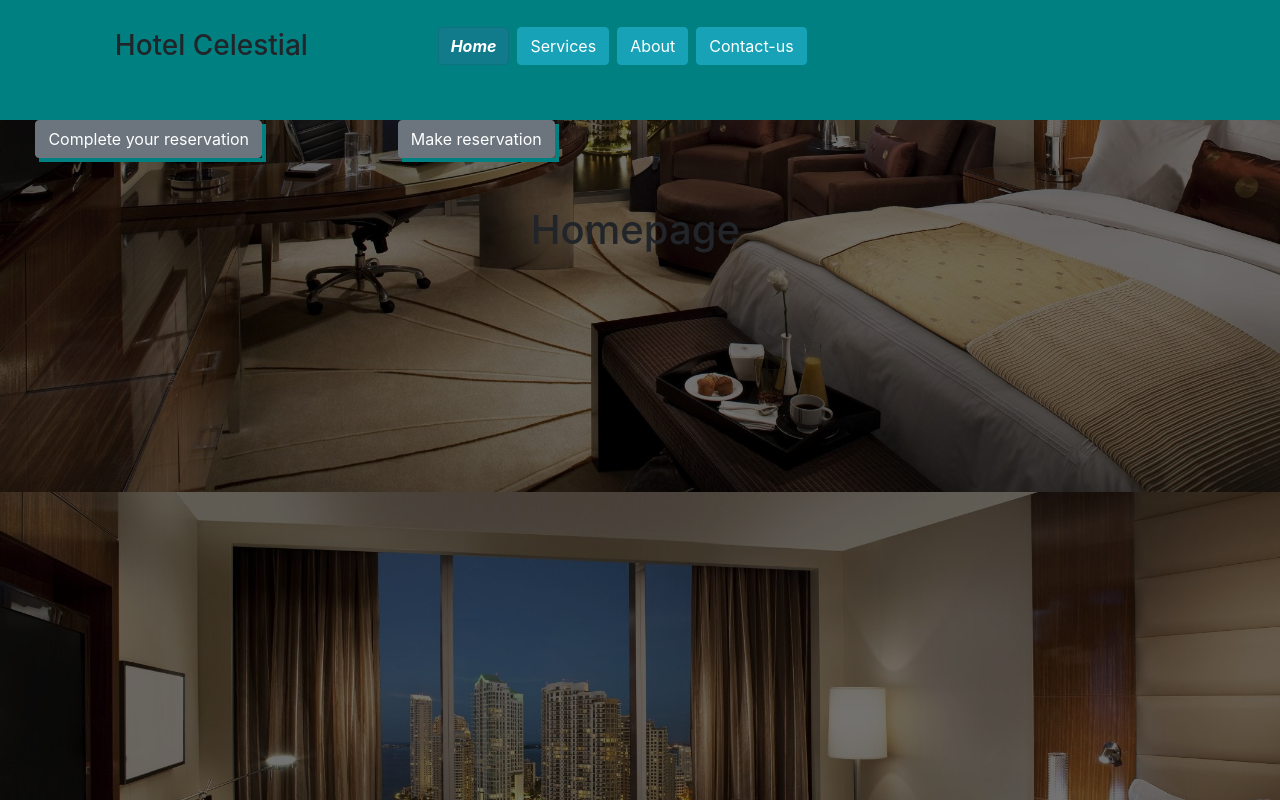
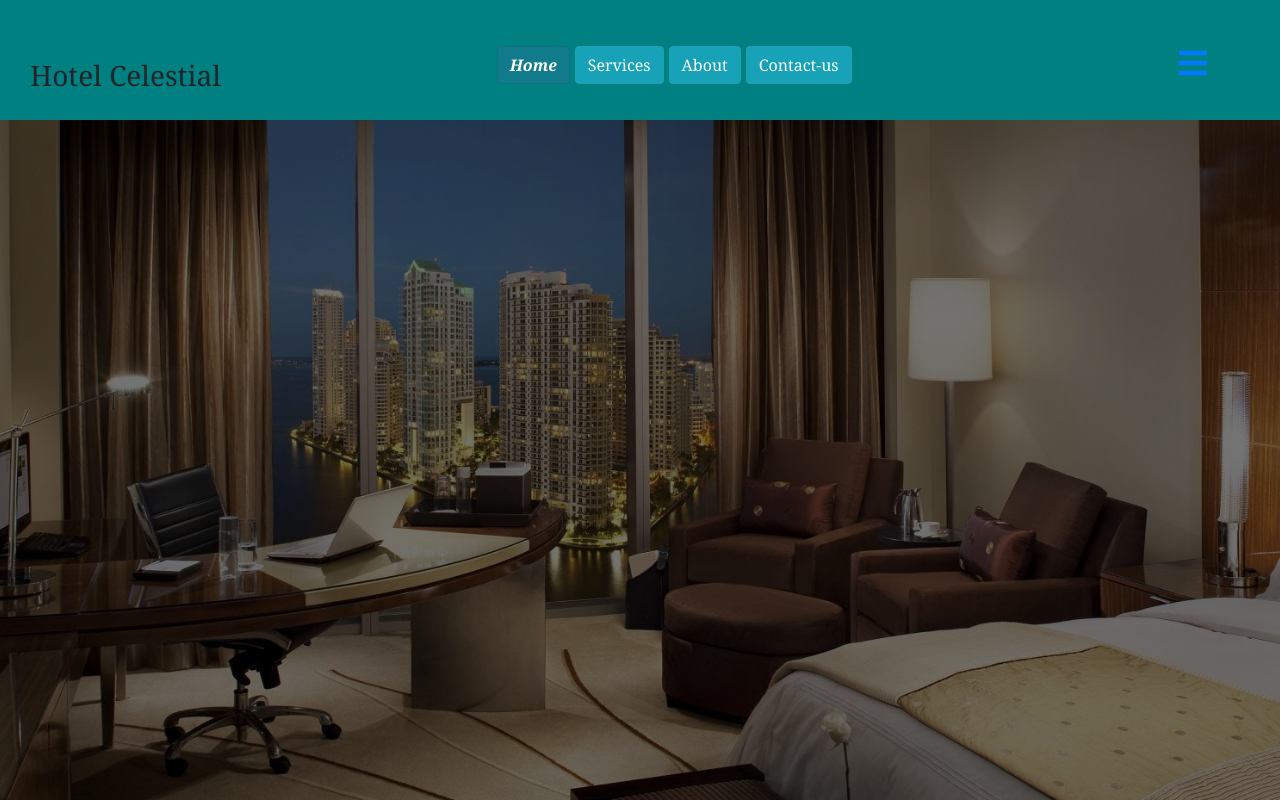
Before and after one commit to Chukwunazaekpere/hotel-management-frontend, a React (Create React App) app: page / in a window 1280 px wide. Shown: the top 800 px of the page. Built offline with nearby package versions, Linux system fonts and the light colour scheme.

Commit message:
modified homepage

```diff
--- a/package.json
+++ b/package.json
@@ -12,11 +12,11 @@
     "npm-watch": "^0.7.0",
     "react": "^17.0.1",
     "react-dom": "^17.0.1",
+    "react-icons": "^3.11.0",
     "react-router-dom": "^5.2.0",
     "react-scripts": "3.4.4",
     "react-stripe-checkout": "^2.6.3"
   },
-
   "watch": {
     "build": {
       "patterns": [
--- a/src/components/Homepage.jsx
+++ b/src/components/Homepage.jsx
@@ -9,28 +9,20 @@ export const Homepage = (props) => {
         alignItems: "center"
     }
 
-    const authentication =  <div className="row">
-                                <div className="col-3">
-                                    <Button path="Complete your reservation" />
-                                </div>
 
-                                <div className="col-3">
-                                    <Button path="Make reservation" />
-                                </div>
-                            </div>
     //=======================================================================
 
     if(props.match.path === '/'){
 
         return (
-            <div className='' style={homeStyle}>
+            <div style={homeStyle}>
                 <div className='row'>
-                    <div className=' col'><Navbar /></div>
+                    <div className='col'><Navbar /></div>
                 </div>
 
                 {/* Authentication */}
                 <div>
-                    {authentication}
+                    {/* {authentication} */}
                 </div>
                 <div className='row'>
                     <div className='col-5 mt-5'></div>
@@ -42,7 +34,7 @@ export const Homepage = (props) => {
         return(
             <div>
                 {/* Authentication */}
-                {authentication}
+                {/* {authentication} */}
             </div>
         )
     }
--- a/src/components/Utilities/Button.jsx
+++ b/src/components/Utilities/Button.jsx
@@ -15,13 +15,7 @@ class Button extends React.Component{
             <div className='btn-styles'>
                 {
                     // Navigate user to "Log -in" page
-                    path === 'Complete your reservation' ?
-                        <Link to={`${path}`} className='btn btn-secondary'>{path}</Link>
-                    :
-                    // Navigate user to "Sign -in" page
-                    path === 'Make reservation' ?
-                        <Link to='/occupant-details' className='btn btn-secondary'>{path}</Link>
-                    :
+
                     path === 'Forgot password ?' ?
                         <Link to='/forgot-password' className='btn btn-secondary'>{path}</Link>
                     :
--- a/src/components/Utilities/Navbar.jsx
+++ b/src/components/Utilities/Navbar.jsx
@@ -1,62 +1,85 @@
-import React from 'react';
-import { NavLink } from "react-router-dom";
-import Button from './Button';
+import React from "react";
+import { NavLink, Link } from "react-router-dom";
+import Button from "./Button";
 
-// import { Prompt } from "react-router-dom";
-import authstate from "../Authentication/AuthState";
+import "../styles/navbarStyles.css";
+import * as FaIcons from 'react-icons/fa'
+import {Sidebar} from './sidebar'
 
-class  Navbar extends React.Component{
 
-    handleLogout = () => {
-        console.log("log out")
+class Navbar extends React.Component {
+    constructor(props){
+        super(props);
+
+        this.state = {
+            sidebar: false
+        }
+    };
+
+    showSidebar = () => {
+        this.setState({ sidebar: !this.state.sidebar })
     }
 
-    render(){
-        const navLinkItems = ["Home", "Services", "About", "Contact-us"]
-        console.log(this.props.children)
+  render() {
+    const navLinkItems = ["Home", "Services", "About", "Contact-us"];
+
     const activeItem = {
-            // backgroundColor: 'teal',
       fontStyle: "italic",
-            fontWeight: 'bold'
-        }
+      fontWeight: "bold",
+    };
 
     const navbarStyle = {
-            backgroundColor: 'teal',
-            minHeight: '15vh',
-            alignItems: 'center',
+      backgroundColor: "teal",
+      minHeight: "15vh",
+    };
+
+    const navRoutes = ['/', 'services', 'about', 'contact-us']
+
+    return (
+        <React.Fragment>
+            <div style={navbarStyle} className="row">
+                <section className="site-name col-md-4">
+                    <h3>Hotel Celestial</h3>
+                </section>
+
+                <section className='navbar-buttons col-md-6'>
+                    {
+                        !this.state.sidebar ?
+                            <section className='button-styles'>
+                                {navLinkItems.map( (linkItem, index) => (
+                                    <span key={linkItem}>
+                                        <NavLink to={ navRoutes[index] }
+                                            className="text-center btn btn-info" activeStyle={activeItem}>
+                                            {linkItem}
+                                        </NavLink>
+                                    </span>
+                                ))}
+                            </section>
+                            :
+                            null
                     }
+                </section>
 
-        return(
-            <div style={navbarStyle} className='row'>
+                <section className='nav-menu-bar'>
+                    <Link to='#'>
+                        <FaIcons.FaBars onClick={ this.showSidebar }/>
+                    </Link>
+                </section>
 
-                <div className='col-4 mr-2 ml-2 mt-3'>
-                    <h3>Hotel Celestial</h3>
             </div>
 
+            <div className='row sidebar'>
                 {
-                    navLinkItems.map( linkItem =>
-                        <div key={linkItem}>
-                            <NavLink to={ linkItem !== "Home"? linkItem : "/"} className='text-center mr-2 mb-2 mt-3 btn btn-info' activeStyle={activeItem}>
-                                {linkItem}
-                            </NavLink>
-                        </div>
-                    )
-                }
-
-                <div className='col-4 text-right mt-3 ml-5'>
-                    {
-                        // the logout button can only be rendered when the user is
-                        // authenticated
-                        authstate.isAuthenticated() ?
-                        <Button action='Log out' logoutHandler={this.handleLogout} />
+                    this.state.sidebar ?
+                    <Sidebar />
                     :
-                        <div></div>
+                    null
                 }
             </div>
-            </div>
+        </React.Fragment>
+
     );
   }
-
 }
 
 export default Navbar;
--- /dev/null
+++ b/src/components/Utilities/sidebar.jsx
@@ -0,0 +1,30 @@
+import React, {useState} from "react";
+import Button from './Button'
+import { NavLink } from "react-router-dom";
+import '../styles/sidebar.css';
+import 'animate.css';
+
+
+export const Sidebar = () => {
+    const navLinkItems = ["Make reservation", "Complete your reservation",
+    "Home", "Services", "About", "Contact-us"];
+
+    const navRoutes = [
+        'occupant-details', 'complete-booking-reservation', '/',
+        'services', 'about', 'contact-us'
+    ]
+
+    return (
+        <section className="sidebar">
+            <div>
+                {navLinkItems.map( (linkItem, index) => (
+                    <span key={linkItem} className='sidebar-menu'>
+                        <NavLink to={ navRoutes[index] } >
+                            {linkItem}
+                        </NavLink>
+                    </span>
+                ))}
+            </div>
+        </section>
+    )
+}
--- /dev/null
+++ b/src/components/styles/navbarStyles.css
@@ -0,0 +1,36 @@
+* {
+    margin: 0;
+    padding: 0;
+    font-family: Georgia, 'Times New Roman', Times, serif;
+    justify-content: center;
+    align-items: center;
+}
+
+.site-name {
+    display: inline-flex;
+    font-weight: bold ;
+    justify-content: flex-start;
+    margin-left: 30px;
+    margin-top: 5vh;
+}
+
+.button-styles {
+    display: inline-flex;
+}
+
+.navbar-buttons {
+    display: inline-flex;
+    margin-left: 27px;
+    justify-content: flex-start;
+    align-items: center;
+}
+
+.button-styles span {
+    margin-left: 3px;
+    margin-right: 2px;
+}
+
+.nav-menu-bar {
+    font-size: 2rem;
+    margin-left: 43px;
+}
--- a/src/components/styles/occupantDetails.css
+++ b/src/components/styles/occupantDetails.css
@@ -11,7 +11,7 @@
     left: 10vh;
     height: min-content;
     animation: 'swing';
-    animation-duration: 1s;
+    animation-duration: 1.5s;
 }
 
 .bg-textheading:hover {
@@ -21,5 +21,5 @@
 .bg-textheading h3 {
     animation: swing;
     animation-duration: 1s;
-    --animate-repeat: 7;
+    --animate-repeat: 10;
 }
--- a/src/components/styles/roomReservationStyles.css
+++ b/src/components/styles/roomReservationStyles.css
@@ -14,11 +14,11 @@
     margin-bottom: 15%;
     left: 18%;
     background-color: cornflowerblue;
-    border: '30px dashed cornflowerblue';
-    border-color: '#282c34';
-    border-radius: '40px';
-    color: 'black';
-    font-family: "Georgia, Verdana, Geneva, Tahoma, sans-serif";
+    border: 30px dashed cornflowerblue;
+    border-color: #282c34;
+    border-radius: 40px;
+    color: black;
+    font-family: Georgia, 'Times New Roman', Times, serif;
     min-height: 15%;
     width: 40%;
     justify-content: center;
--- /dev/null
+++ b/src/components/styles/sidebar.css
@@ -0,0 +1,46 @@
+* {
+    margin: 0;
+    padding: 0;
+    justify-content: flex-start;
+    align-items: center;
+
+}
+
+.sidebar {
+
+    font-weight: bold;
+    min-width: 35vh;
+    min-height: 100vh;
+    margin-top: 5px;
+    animation: swing;
+    margin-left: 20px;
+}
+
+.sidebar div {
+    margin-top: 10px;
+    margin-left: 10px;
+    padding-top: 15px;
+    border: 5px 5px cornflowerblue;
+
+
+}
+
+.sidebar-menu {
+    display: flex;
+    margin-left: 10px;
+    justify-content: flex-start;
+    align-items: flex-start;
+    border-bottom: 5px 5px tan;
+}
+
+.sidebar-menu :hover {
+    background-color: cornflowerblue;
+    border-radius: 7px;
+    text-decoration: none;
+
+}
+
+span a {
+    text-decoration: none;
+    animation: bounce;
+}
```
Also changed, not shown: src/components/UserComponents/OccupantDetails.jsx (+10 -10 lines), 18 other files (tests, documents, lock files or other folders). Lines whose indentation alone changed are shown as unchanged.
